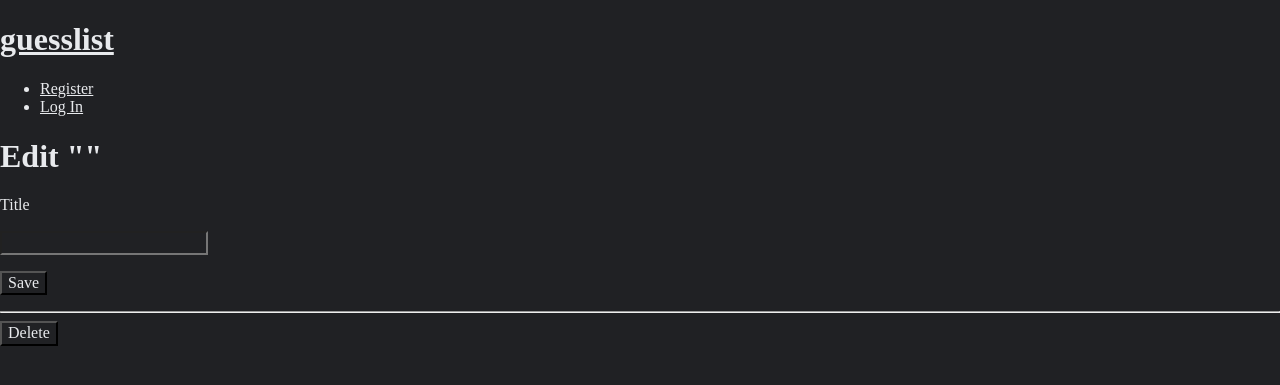
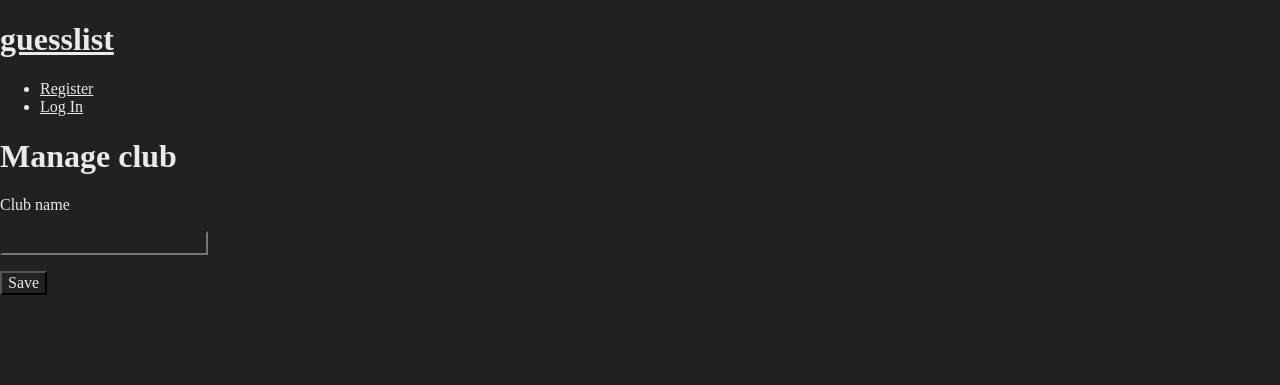
Before and after one commit to jaholgate/guesslist-public, a Flask app: template guesslist/templates/club/update.html in a window 1280 px wide. Shown: the top 385 px of the page. Run offline with Flask 3, Linux system fonts and the light colour scheme; the template is opened without the code that fills it, so the values that code supplies are empty.

Commit message:
Removed round numbering
Just use ids and ordered lists in HTML templates

```diff
--- a/guesslist/index.py
+++ b/guesslist/index.py
@@ -15,9 +15,8 @@ def index():
             "SELECT id, name, admin_id FROM club WHERE id = ?", (g.user["club_id"],)
         ).fetchone()
         rounds = db.execute(
-            "SELECT id, number, name, description, status, created, club_id"
-            " FROM round WHERE club_id = ?"
-            " ORDER BY number ASC",
+            "SELECT id, name, description, status, created, club_id"
+            " FROM round WHERE club_id = ?",
             (g.user["club_id"],),
         ).fetchall()
         return render_template("index.html", club=club, rounds=rounds)
--- a/guesslist/round.py
+++ b/guesslist/round.py
@@ -45,19 +45,10 @@ def add():
 
 
 def add_round(name, description, club_id):
-    latest_round_number = 0
     db = get_db()
-    # Get the most recently created round
-    latest_round = db.execute(
-        "SELECT number" " FROM round WHERE club_id = ?" " ORDER BY number DESC",
-        (g.user["club_id"],),
-    ).fetchone()
-    # If there is one
-    if latest_round:
-        latest_round_number = latest_round["number"]
     db.execute(
-        "INSERT INTO round (number, name, description, club_id)" " VALUES (?, ?, ?, ?)",
-        (latest_round_number + 1, name, description, club_id),
+        "INSERT INTO round (name, description, club_id)" " VALUES (?, ?, ?)",
+        (name, description, club_id),
     )
     db.commit()
 
--- a/guesslist/schema.sql
+++ b/guesslist/schema.sql
@@ -26,7 +26,6 @@ CREATE TABLE IF NOT EXISTS club (
 CREATE TABLE IF NOT EXISTS round (
   id INTEGER PRIMARY KEY AUTOINCREMENT,
   created TIMESTAMP NOT NULL DEFAULT CURRENT_TIMESTAMP,
-  number INTEGER NOT NULL DEFAULT 1,
   name TEXT NOT NULL,
   description NOT NULL,
   status TEXT NOT NULL DEFAULT 'pending',
--- a/guesslist/templates/club/index.html
+++ b/guesslist/templates/club/index.html
@@ -30,7 +30,7 @@
         <article class="club">
             <header>
                 <div>
-                    <h3>{{ round['number'] }} {{ round['name'] }}</h3>
+                    <h3>{{ round['name'] }}</h3>
                     <p>{{ round['description'] }}</p>
                 </div>
                 <!-- {% if g.user['id'] == club['admin_id'] %}
--- a/guesslist/templates/club/update.html
+++ b/guesslist/templates/club/update.html
@@ -2,21 +2,23 @@
 {% block header %}
     <h1>
         {% block title %}
-            Edit "{{ club['name'] }}"
+            Manage club
         {% endblock title %}
     </h1>
 {% endblock header %}
 {% block content %}
+    <p>{{ club['name'] }}</p>
     <form method="post">
-        <label for="title">Title</label>
+        <label for="title">Club name</label>
         <input name="name" id="name" value="{{ request.form['name'] }}" required />
         <input type="submit" value="Save" />
     </form>
-    <hr />
+    {# If restoring, need to update delete function to remove club_id from all users in club and reset score to zero
     <form action="{{ url_for('club.delete', id=club['id']) }}" method="post">
         <input class="danger"
                type="submit"
                value="Delete"
                onclick="return confirm('Are you sure?');" />
     </form>
+     #}
 {% endblock content %}
```
Also changed, not shown: guesslist/club.py (+1 -17 lines), guesslist/templates/index.html (+14 -17 lines).
